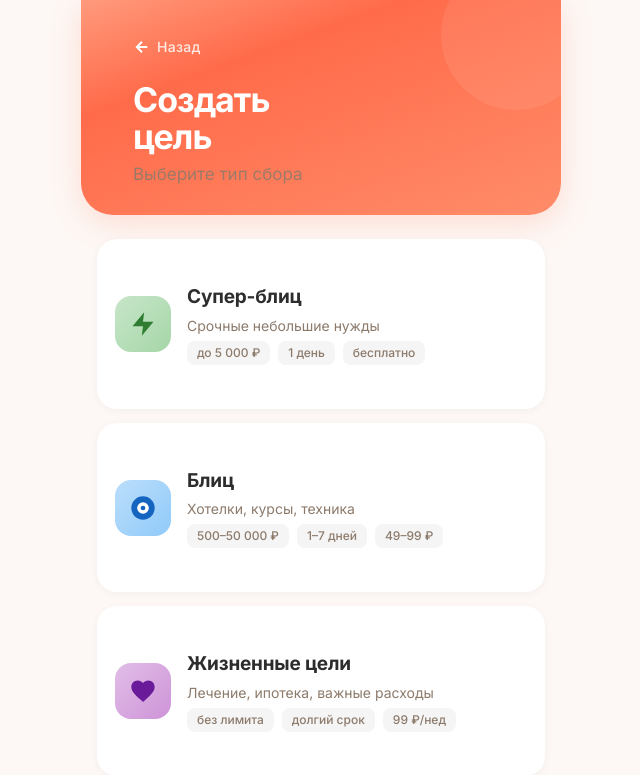
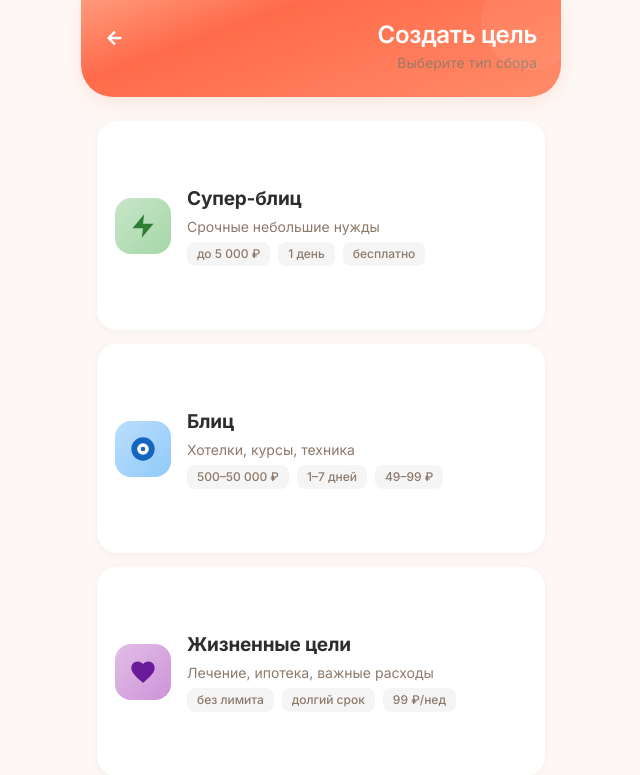
Before and after one commit to Catsik23/pomogay, a Flask app: page /goals/choose in a window 1280 px wide. Shown: the top 775 px of the page, without its empty margins (319-959 px from the left). Run offline with Flask 3, Linux system fonts and the light colour scheme; a user stored in the database is signed in.

Commit message:
choose_goal_type: стрелка без надписи, заголовок справа, шапка меньше

```diff
--- a/templates/choose_goal_type.html
+++ b/templates/choose_goal_type.html
@@ -22,43 +22,50 @@
         /* Шапка */
         .header-section {
             background: linear-gradient(160deg, #FF9A7C 0%, #FF6B4A 30%, #FF8C69 100%);
-            padding: 36px 20px 28px 52px;
+            padding: 20px 20px 24px;
             color: white;
             border-radius: 0 0 32px 32px;
             position: relative;
             overflow: hidden;
-            box-shadow: 0 8px 32px rgba(255, 108, 74, 0.2);
+            box-shadow: 0 4px 20px rgba(255, 108, 74, 0.15);
         }
         .header-section::after {
             content: '';
             position: absolute;
-            top: -40px;
-            right: -30px;
-            width: 150px;
-            height: 150px;
-            background: rgba(255,255,255,0.08);
+            top: -30px;
+            right: -20px;
+            width: 100px;
+            height: 100px;
+            background: rgba(255,255,255,0.06);
             border-radius: 50%;
         }
         .back-link {
-            color: rgba(255,255,255,0.85);
+            position: absolute;
+            left: 16px;
+            top: 20px;
+            width: 36px;
+            height: 36px;
+            display: flex;
+            align-items: center;
+            justify-content: center;
+            color: rgba(255,255,255,0.8);
             text-decoration: none;
+            border-radius: 10px;
+        }
+        .back-link:active { background: rgba(255,255,255,0.1); }
+        .header-text {
+            text-align: right;
+            padding-right: 4px;
+        }
+        .header-text h1 {
+            font-size: 24px;
+            font-weight: 600;
+            letter-spacing: -0.3px;
+            line-height: 1.25;
+            margin-bottom: 2px;
+        }
+        .header-text p {
             font-size: 14px;
-            font-weight: 500;
-            display: inline-flex;
-            align-items: center;
-            gap: 6px;
-            margin-bottom: 24px;
-            letter-spacing: 0.3px;
-        }
-        .header-section h1 {
-            font-size: 34px;
-            font-weight: 800;
-            letter-spacing: -1px;
-            line-height: 1.1;
-            margin-bottom: 6px;
-        }
-        .header-section p {
-            font-size: 17px;
             font-weight: 400;
             opacity: 0.85;
         }
@@ -81,7 +88,6 @@
             text-decoration: none;
             color: #2D2D2D;
             transition: transform 0.15s, box-shadow 0.15s;
-            position: relative;
             background: white;
             box-shadow: 0 2px 8px rgba(0,0,0,0.04);
         }
@@ -101,30 +107,22 @@
         .option-green .option-icon { background: linear-gradient(135deg, #C8E6C9, #A5D6A7); }
         .option-blue .option-icon { background: linear-gradient(135deg, #BBDEFB, #90CAF9); }
         .option-purple .option-icon { background: linear-gradient(135deg, #E1BEE7, #CE93D8); }
-        .option-title {
-            font-size: 19px;
-            font-weight: 700;
-            letter-spacing: -0.2px;
-        }
+        .option-title { font-size: 19px; font-weight: 700; letter-spacing: -0.2px; }
         .option-desc { font-size: 14px; color: #8C7A6B; margin-top: 3px; }
         .option-meta { font-size: 12px; color: #8C7A6B; margin-top: 5px; display: flex; gap: 8px; }
-        .option-meta span {
-            background: #F5F5F5;
-            padding: 3px 10px;
-            border-radius: 8px;
-            font-weight: 500;
-        }
+        .option-meta span { background: #F5F5F5; padding: 3px 10px; border-radius: 8px; font-weight: 500; }
     </style>
 </head>
 <body>
     <div class="container">
         <div class="header-section">
             <a href="/goals" class="back-link">
-                <svg width="18" height="18" viewBox="0 0 24 24" fill="none" stroke="white" stroke-width="2.5"><path d="M19 12H5M12 19l-7-7 7-7"/></svg>
-                Назад
+                <svg width="22" height="22" viewBox="0 0 24 24" fill="none" stroke="white" stroke-width="2.5"><path d="M19 12H5M12 19l-7-7 7-7"/></svg>
             </a>
-            <h1>Создать<br>цель</h1>
-            <p>Выберите тип сбора</p>
+            <div class="header-text">
+                <h1>Создать цель</h1>
+                <p>Выберите тип сбора</p>
+            </div>
         </div>
 
         <div class="options-section">
```
